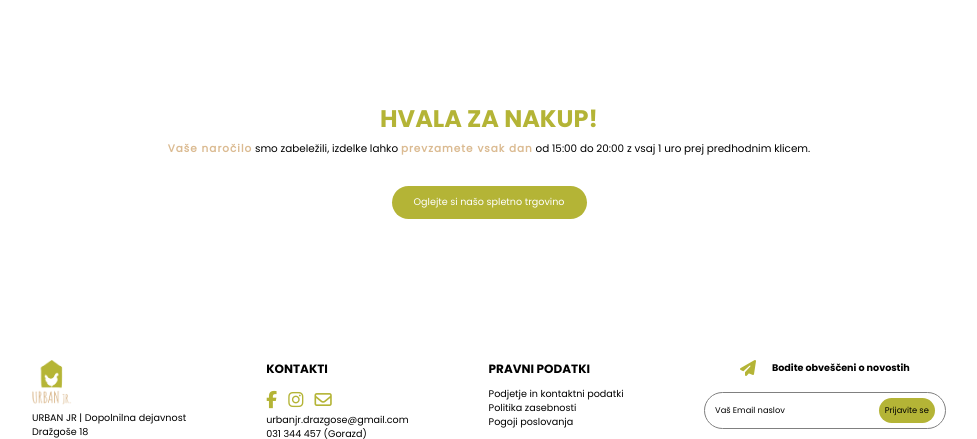
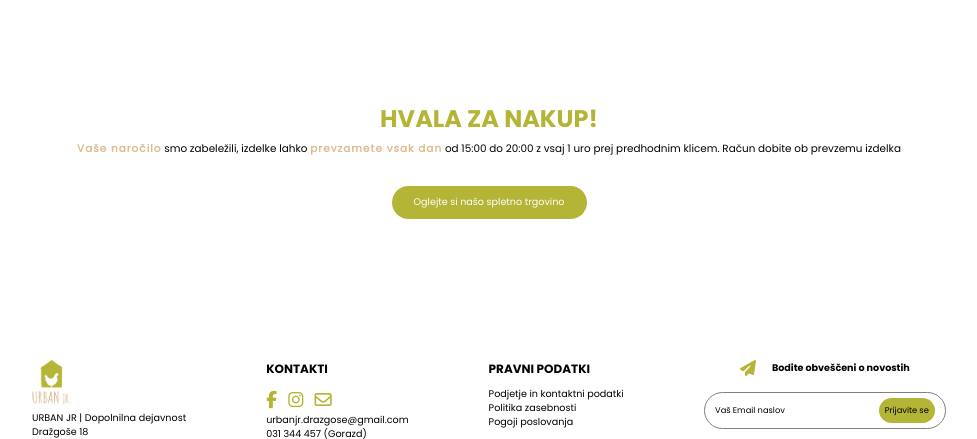
Before and after one commit to PintarBusiness/urbanjr, a Flask app: template templates/hvala.html in a window 1280 px wide. Shown: the part 280-719 px from the top of the page, without its empty margins (151-1128 px from the left). Run offline with Flask 2, Linux system fonts and the light colour scheme; the template is opened without the code that fills it, so the values that code supplies are empty.

Commit message:
Posodobljen hvala.html

```diff
--- a/templates/hvala.html
+++ b/templates/hvala.html
@@ -100,7 +100,7 @@
 
     <div class="hvalazanakup">
         <h1>HVALA ZA NAKUP!</h1>
-        <p><span>Vaše naročilo</span> smo zabeležili, izdelke lahko <span>prevzamete vsak dan</span> od 15:00 do 20:00 z vsaj 1 uro prej predhodnim klicem.</p>
+        <p><span>Vaše naročilo</span> smo zabeležili, izdelke lahko <span>prevzamete vsak dan</span> od 15:00 do 20:00 z vsaj 1 uro prej predhodnim klicem. Račun dobite ob prevzemu izdelka</p>
         <a href="/">Oglejte si našo spletno trgovino</a>
     </div>
 
```
